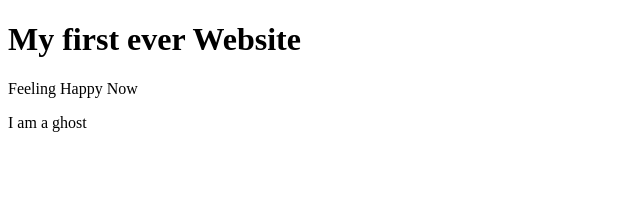
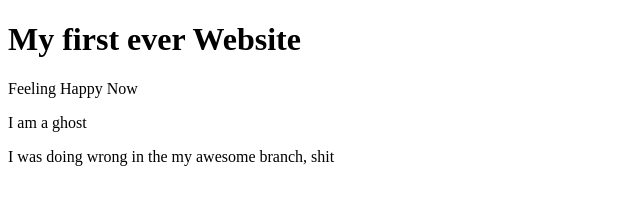
Before and after one commit to WebcoderSouvik/my-first-website, a plain HTML site: page index.html in a window 1280 px wide. Shown: the whole page, without its empty margins (0-640 px from the left). Drawn offline with Linux system fonts and the light colour scheme.

Commit message:
how many times

```diff
--- a/index.html
+++ b/index.html
@@ -8,5 +8,6 @@
     <h1>My first ever Website</h1>
     <p>Feeling Happy Now</p>
     <p>I am a ghost</p>
+    <p>I was doing wrong in the my awesome branch, shit</p>
 </body>
 </html>
```
